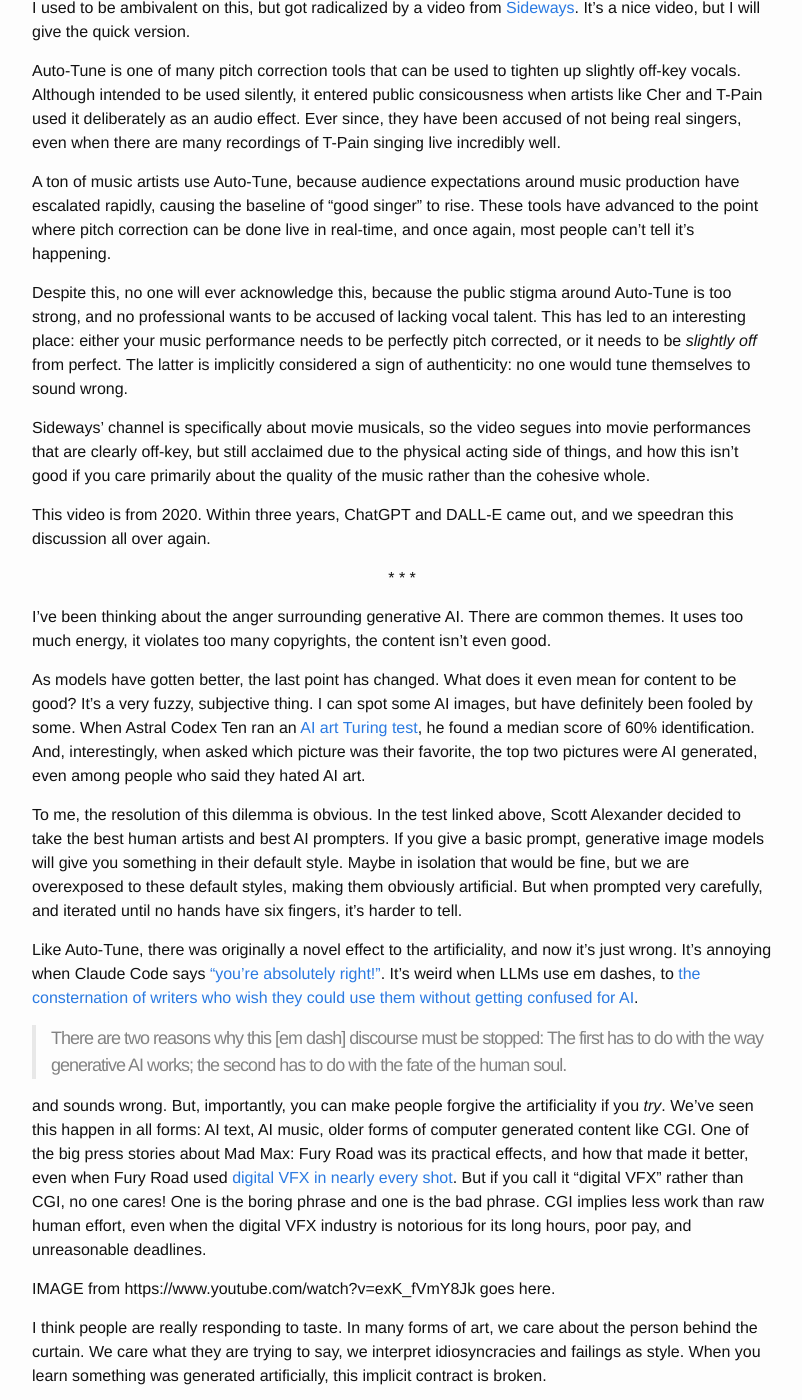
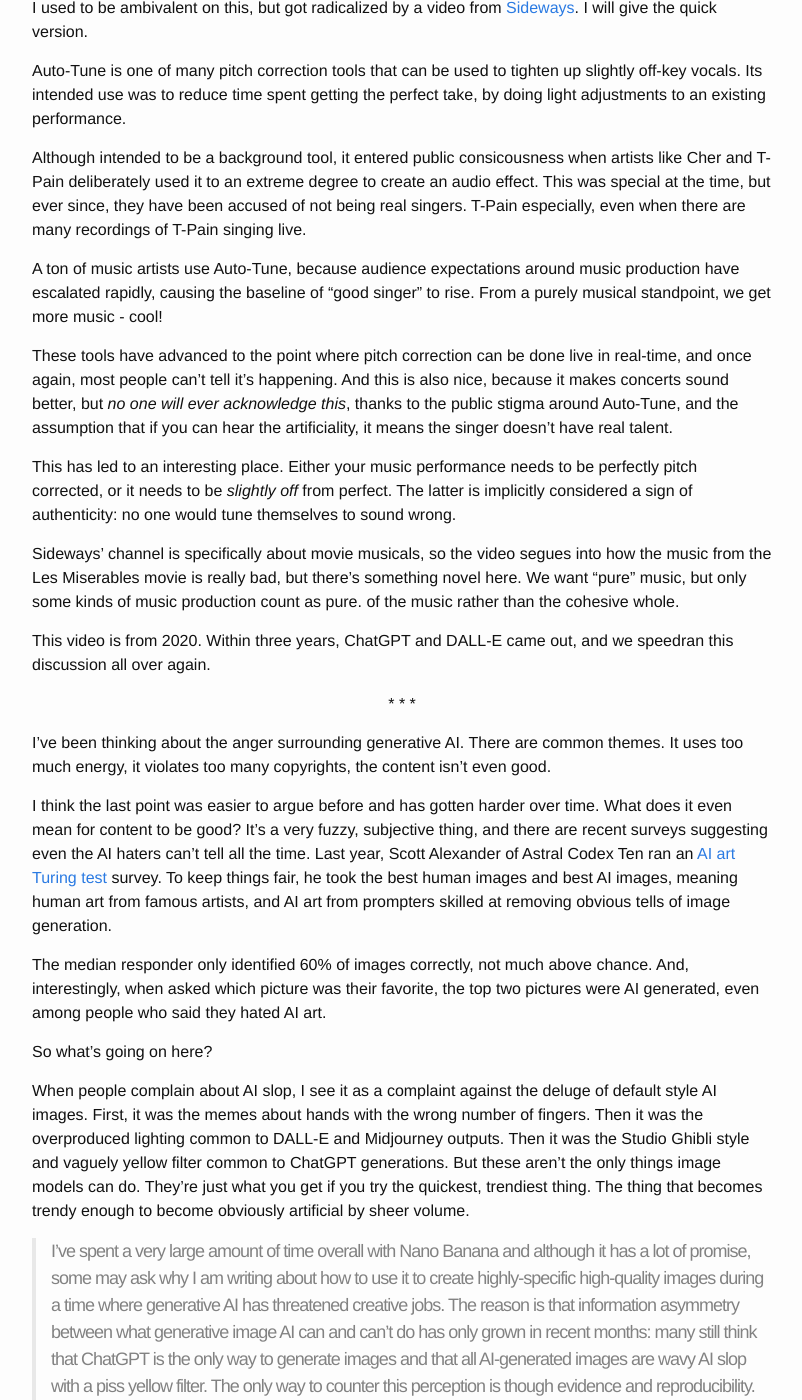
Before and after one commit to alexirpan/alexirpan.github.io, a Jekyll site: the page built from _posts/2025-11-03-authentic-imperfection.markdown, in a window 1280 px wide and 1400 px high, scrolled down 266 px. Shown: the whole window, without its empty margins (238-1040 px from the left). Built offline with Jekyll 4.4.1, drawn with Linux system fonts in a browser that asks for light colours; nearby versions of some CDN libraries; some of the changed text lies outside the part shown.

Commit message:
some more raw stuff

```diff
--- a/_posts/2025-11-03-authentic-imperfection.markdown
+++ b/_posts/2025-11-03-authentic-imperfection.markdown
@@ -7,28 +7,35 @@
 Auto-Tune is great.
 
 I used to be ambivalent on this, but got radicalized by a video from [Sideways](https://www.youtube.com/watch?v=05hTQC1CZko).
-It's a nice video, but I will give the quick version.
+I will give the quick version.
 
 Auto-Tune is one of many pitch correction tools that can be used to tighten up
-slightly off-key vocals. Although intended to be used silently, it entered public
-consicousness when artists like Cher and T-Pain used it deliberately as an audio
-effect. Ever since, they have been accused of not being real singers, even when there
-are many recordings of T-Pain singing live incredibly well.
+slightly off-key vocals. Its intended use was to reduce time spent getting the perfect
+take, by doing light adjustments to an existing performance.
+
+Although intended to be a background tool, it entered public
+consicousness when artists like Cher and T-Pain deliberately used it to an extreme degree
+to create an audio effect. This was special at the time, but ever since,
+they have been accused of not being real singers. T-Pain especially, even when there
+are many recordings of T-Pain singing live.
 
 A ton of music artists use Auto-Tune, because audience expectations around music
 production have escalated rapidly, causing the baseline of "good singer" to rise.
+From a purely musical standpoint, we get more music - cool!
+
 These tools have advanced to the point where pitch correction can be done live
-in real-time, and once again, most people can't tell it's happening.
+in real-time, and once again, most people can't tell it's happening. And this is
+also nice, because it makes concerts sound better, but *no one will ever acknowledge this*,
+thanks to the public stigma around Auto-Tune, and the assumption that if you can hear
+the artificiality, it means the singer doesn't have real talent.
 
-Despite this, no one will ever acknowledge this, because the public stigma around
-Auto-Tune is too strong, and no professional wants to be accused of lacking vocal
-talent. This has led to an interesting place: either your music performance needs to
+This has led to an interesting place. Either your music performance needs to
 be perfectly pitch corrected, or it needs to be *slightly off* from perfect. The latter is implicitly
 considered a sign of authenticity: no one would tune themselves to sound wrong.
 
 Sideways' channel is specifically about movie musicals, so the video segues into
-movie performances that are clearly off-key, but still acclaimed due to the physical
-acting side of things, and how this isn't good if you care primarily about the quality
+how the music from the Les Miserables movie is really bad, but there's something novel
+here. We want "pure" music, but only some kinds of music production count as pure.
 of the music rather than the cohesive whole.
 
 This video is from 2020. Within three years, ChatGPT and DALL-E came out, and we speedran
@@ -40,63 +47,90 @@
 I've been thinking about the anger surrounding generative AI. There are common themes.
 It uses too much energy, it violates too many copyrights, the content isn't even good.
 
-As models have gotten better, the last point has changed. What does it even mean for content to be good?
-It's a very fuzzy, subjective thing. I can spot some AI images, but have definitely been fooled
-by some. When Astral Codex Ten ran an [AI art Turing test](https://www.astralcodexten.com/p/how-did-you-do-on-the-ai-art-turing),
-he found a median score of 60% identification. And, interestingly, when asked which picture was
-their favorite, the top two pictures were AI generated, even among people who said they hated
-AI art.
+I think the last point was easier to argue before and has gotten harder over time.
+What does it even mean for content to be good? It's a very fuzzy, subjective thing, and
+there are recent surveys suggesting even the AI haters can't tell all the time.
+Last year, Scott Alexander of Astral Codex Ten ran an [AI art Turing test](https://www.astralcodexten.com/p/how-did-you-do-on-the-ai-art-turing)
+survey. To keep things fair, he took the best human images and best AI images, meaning
+human art from famous artists, and AI art from prompters skilled at removing obvious
+tells of image generation.
 
-To me, the resolution of this dilemma is obvious. In the test linked above, Scott Alexander
-decided to take the best human artists and best AI prompters. If you give a basic prompt,
-generative image models will give you something in their default style. Maybe in isolation that
-would be fine, but we are overexposed to these default styles, making them obviously artificial.
-But when prompted very carefully, and iterated until no hands have six fingers, it's harder to tell.
+The median responder only identified 60% of images correctly, not much above chance.
+And, interestingly, when asked which picture was their favorite, the top two pictures were AI generated, even
+among people who said they hated AI art.
+
+So what's going on here?
+
+When people complain about AI slop, I see it as a complaint against the deluge of
+default style AI images. First, it was the memes about hands with the wrong number of fingers.
+Then it was the overproduced lighting common to DALL-E and Midjourney outputs. Then it
+was the Studio Ghibli style and vaguely yellow filter common to ChatGPT generations. But these aren't
+the only things image models can do. They're just what you get if you try the quickest, trendiest
+thing. The thing that becomes trendy enough to become obviously artificial by sheer volume.
+
+> I’ve spent a very large amount of time overall with Nano Banana and although it has a lot of promise, some may ask why I am writing about how to use it to create highly-specific high-quality images during a time where generative AI has threatened creative jobs. The reason is that information asymmetry between what generative image AI can and can’t do has only grown in recent months: many still think that ChatGPT is the only way to generate images and that all AI-generated images are wavy AI slop with a piss yellow filter. The only way to counter this perception is though evidence and reproducibility.
+[From minimaxir](https://minimaxir.com/2025/11/nano-banana-prompts/)
 
 Like Auto-Tune, there was originally a novel effect to the artificiality, and now it's just wrong.
 It's annoying when Claude Code says ["you're absolutely right!"](https://absolutelyright.lol/).
 It's weird when LLMs use em dashes, to
-[the consternation of writers who wish they could use them without getting confused for AI](https://www.theringer.com/2025/08/20/pop-culture/em-dash-use-ai-artificial-intelligence-chatgpt-google-gemini).
+[the consternation of writers who wish they could use them without getting accussed of AI](https://www.theringer.com/2025/08/20/pop-culture/em-dash-use-ai-artificial-intelligence-chatgpt-google-gemini).
 
 > There are two reasons why this [em dash] discourse must be stopped: The first has to do with the way generative AI works; the second has to do with the fate of the human soul.
 
-
-and sounds wrong. But, importantly, you can make people forgive the artificiality if you *try*.
+But, importantly, you can make people forgive the artificiality if you *try*.
 We've seen this happen in all forms: AI text, AI music, older forms of computer generated content
-like CGI. One of the big press stories about Mad Max: Fury Road was its practical effects, and how
-that made it better, even when Fury Road used [digital VFX in nearly every shot](https://textualvariations.substack.com/p/fury-fx-furiosa).
-But if you call it "digital VFX" rather than CGI, no one cares! One is the boring phrase and
+like CGI. Mad Max: Fury Road is one of my favorite movies, and one press story about
+the movie was its heavy use of practical effects. This was said with the air of "practical is better",
+even when Fury Road used [digital VFX in nearly every shot](https://textualvariations.substack.com/p/fury-fx-furiosa).
+But if you call it digital VFX instead of CGI, no one cares! One is the boring phrase and
 one is the bad phrase. CGI implies less work than raw human effort, even when the digital VFX
 industry is notorious for its long hours, poor pay, and unreasonable deadlines.
 
-IMAGE from https://www.youtube.com/watch?v=exK_fVmY8Jk goes here.
+![A side-by-side comparison of a shot from Mad Max: Fury Road, before and after VFX](/public/auth-imp/madmax.png)
+{: .centered }
 
-I think people are really responding to taste. In many forms of art, we care about the person
-behind the curtain. We care what they are trying to say, we interpret idiosyncracies and failings
-as style. When you learn something was generated artificially, this implicit contract is broken.
+[Comparison by Matt Brown from Toronto International Film Festival](https://www.youtube.com/watch?v=exK_fVmY8Jk)
+{: .centered }
+
+I don't think people really care about AI or not. They care about whether they can see a
+vision, taste, or curating eye.
+We want to see the people behind the curtain.
+We care what they are trying to say, we interpret idiosyncracies and failings
+as style. When you learn something was generated artificially, this implicit contract breaks. The
+idiosyncracies of AI are too correlated to be charming.
 
 ![A 4chan thread about a badly drawn Sonic the Hedgehog. Posters originally say the image has soul and is better than AI trash, until OP reveals it was generated by Midjourney](/public/auth-imp/jvwyyqn7776a1.jpg)
 {: .centered }
 
-Your
-LLM is my LLM, and the idiosyncracies of AI are too correlated to be charming.
+I want to go back to the Fury Road image for a bit. Obviously, the main difference is the addition of the truck
+and the color correction, but did you notice the rock added to diguise the ramp the car jumped off of? (Look under the back
+tire if you didn't.) I know this is CGI table stakes, everyone does it, but it's the kind of attention to detail that means something to me.
+Intent of that form can shine even when mediated by AI. I've seen too much AI due to being a highly
+online person, but I had a lot of fun with the [AI Presidents discuss their top 5 anime](https://www.youtube.com/watch?v=IkaAZE_UGMo)
+video that metastasized into a trend of AI Presidents discussing nerd culture.
+There was something honest in its absurdity, where the AI layer was generating the voices and
+the taste layer was deciding which president would take which role.
+And yet, if you told me the script was written by an LLM, it would lose some of its magic.
 
-However, it is possible for intent to shine through even when mediated by AI. A few years ago,
+As much as we celebrate [imperfection](https://www.youtube.com/watch?v=KbCxNOOXrts),
+digital imperfection is a step too far. We see AI in the lens of automation. People don't want
+tools that give them more ways to fail, they want agents that make failure impossible.
 
-There are thus two kinds of art: the kind where we care about the person behind the curtain,
-and the kind where we don't. Steam the gaming platform now requires developers to disclose
-how AI was used in developing their game. There is a lot of AI slop on Steam, but I've also seen
-hate on games for people using AI art generators to generate things like grass textures. How important
-is the artistry in that?
-Your art needs to suck a bit, so that we can tell you suffered.
-But people mistake suffering for virtue, or don't understand that you can make AI look like trash
-too.
+Right now, the public does not recognize prompting as a skill. I mean, we know there are tricks,
+and some people are better at finding these tricks, but this doesn't cross into talent. It doesn't
+feel like something you could sink your life into, in the way that you could for drawing or
+programming or game design.
 
-4chan sonic image here.
+have so much data! We drown in it, and we want
+, they want agents that
+make choices for them, that do things for them.
+AI tools increase the scope of what we can do, and yet, it feels like it is limiting
+If someone spends hours crafting the perfect prompt, adjusting according
+to their taste, isn't that a *good* thing? That they have a certain vision of what they want,
+and are poking the magic box until it conforms, out of their sense of perfection?
 
-If someone spends hours crafting the perfect prompt, adjusting based on the output, according
-to their taste, isn't that a *good* thing? That they have a certain vision of what they want,
-and are poking the magic box until it conforms, out of their sense of perfection? I find this
+I find this
 compelling. I want to see good taste, "finally, some good f\*\*\*ing food", and think I can spot
 this even when mediated through AI. These tools increase the scope of what we *can* do, and
 what I find annoying is the deluge of phoning-it-in content, rather than the content itself.
```
Also changed, not shown: public/auth-imp/madmax.png (added).
